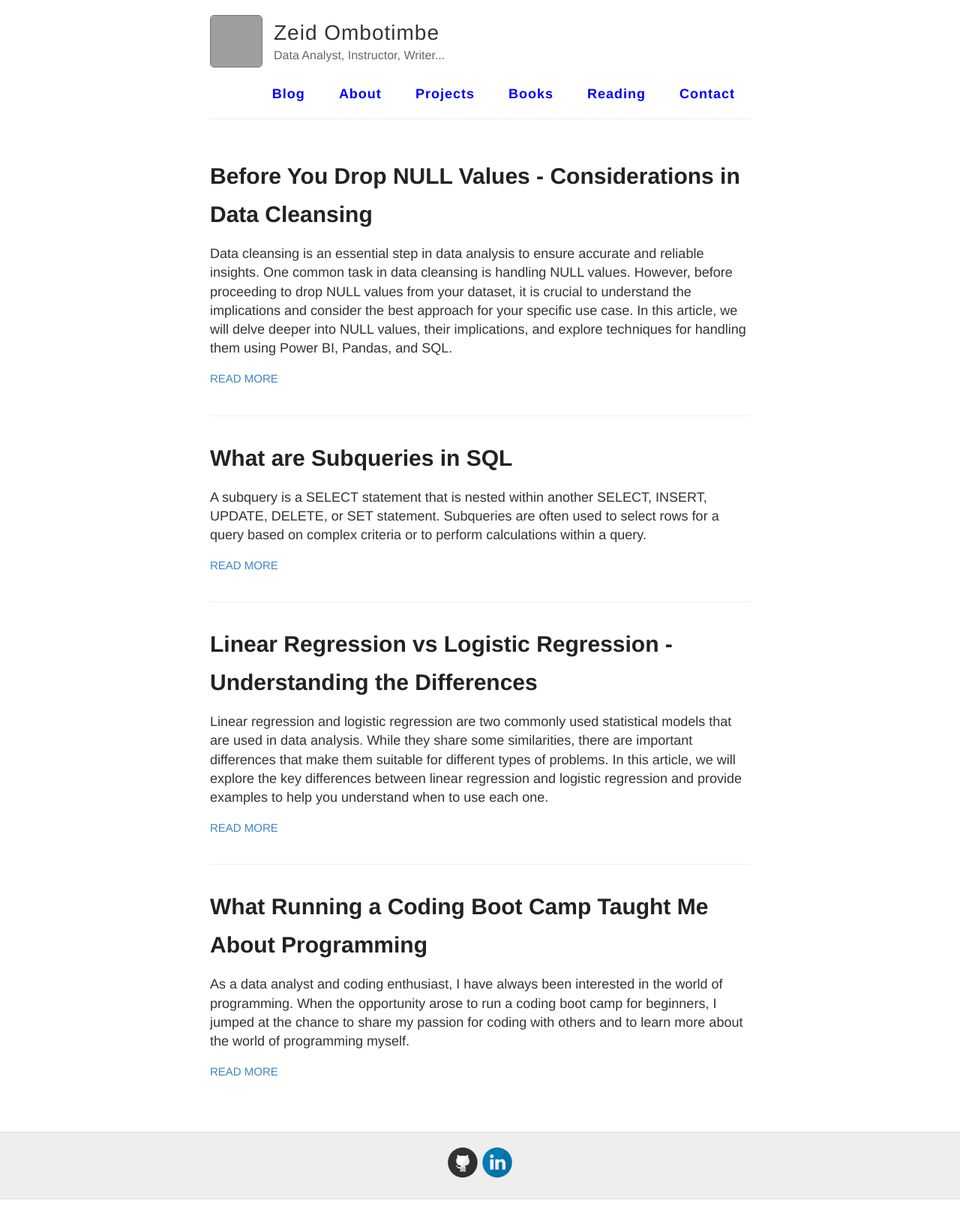
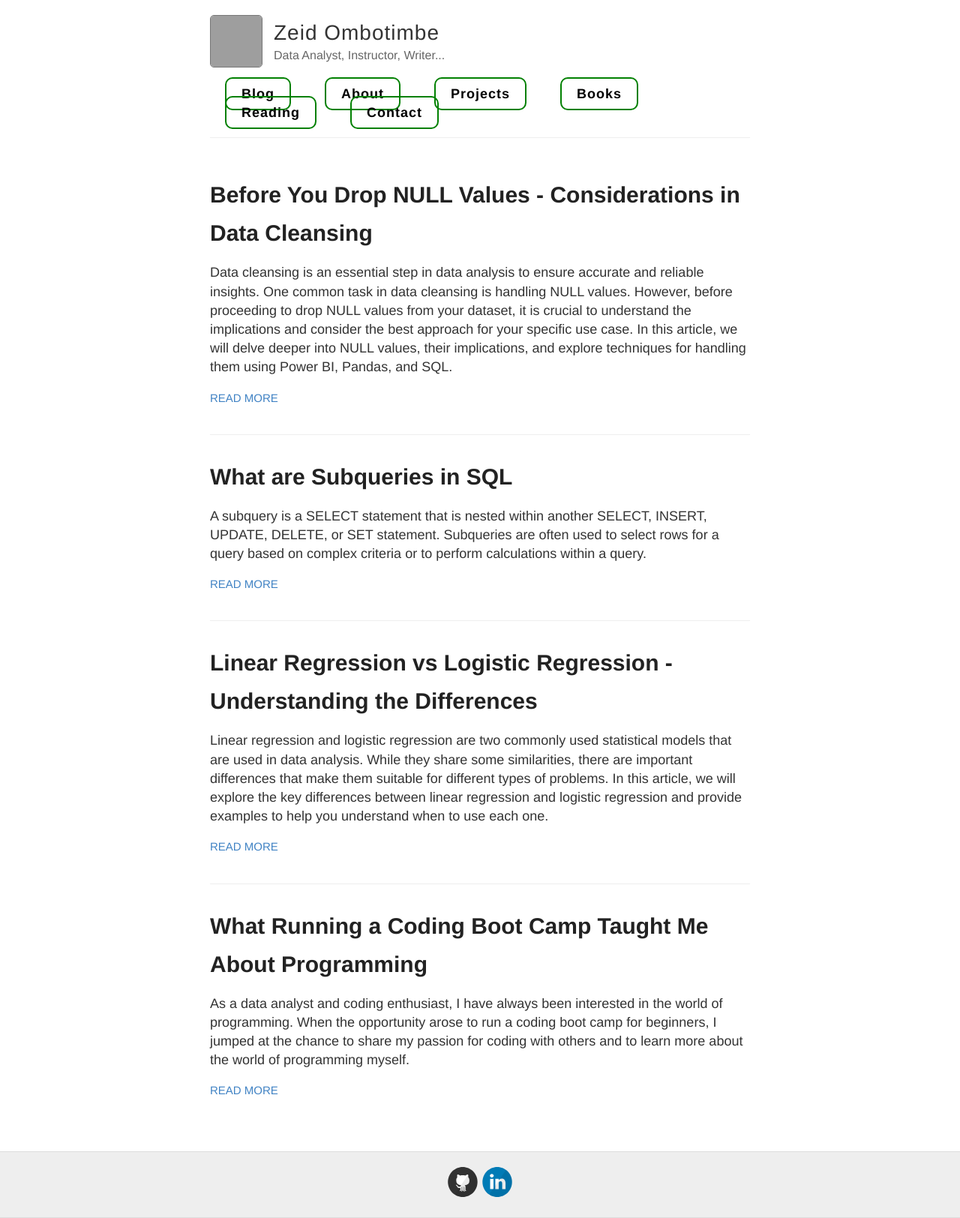
Before and after one commit to obtbe/zeidombo.github.io, a Jekyll site: the page built from index.md, in a window 1280 px wide. Shown: the whole page at 75% size. Built offline with Jekyll 4.4.1, drawn with Linux system fonts in a browser that asks for light colours; before the commit the page ends 1599 px from its top, so only the background shows below that; grey boxes are pictures that could not be loaded.

Commit message:
go home bro

```diff
--- a/_layouts/default.html
+++ b/_layouts/default.html
@@ -18,13 +18,17 @@
       .nav-section {
         font-size: 18px;
         font-weight: bold;
+        padding: 10px 20px;
+        text-decoration: none;
+        color: black; /* Text color: black */
+        border: 2px solid #008000; /* Border color: Green */
+        border-radius: 10px; /* Rounded corners */
         margin-right: 20px; /* Adjust the spacing between sections */
-        text-decoration: none;
-        color: blue; /* Adjust the color as needed */
       }
 
       .nav-section:hover {
-        color: red; /* Change the hover color as desired */
+        border-color: red; /* Change the border color on hover */
+        color: red; /* Change the text color on hover */
       }
     </style>
 
```
